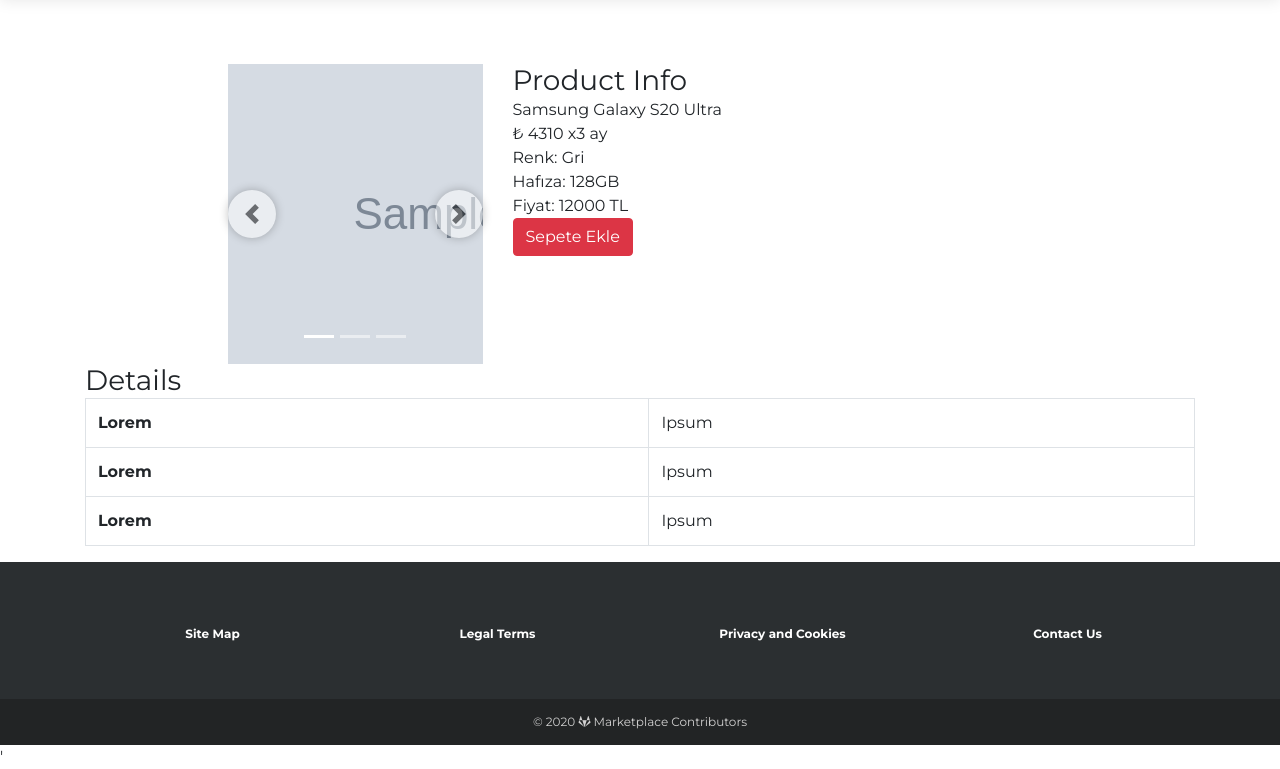
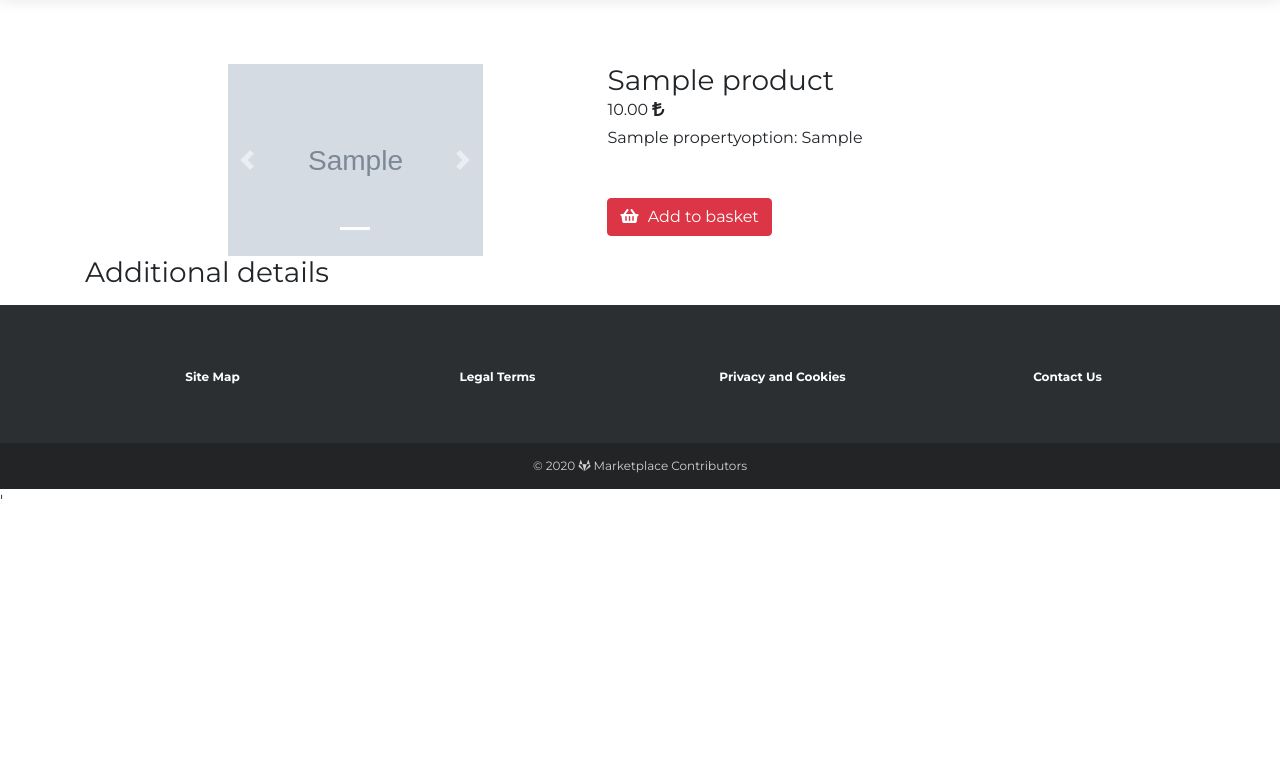
Before and after one commit to Medinaaz/Vodafone-Payment, a Django app: a page that uses templates/base.html in a window 1280 px wide. Shown: the part 84-853 px from the top of the page. After the commit the page ends 583 px from the top, so only its background shows below. Run offline with Django 3.2, Linux system fonts and the light colour scheme; tables that the repository leaves empty hold one stand-in row (values such as "Sample post"); grey boxes marked "Sample" are stand-in pictures; data that the repository does not hold is empty; some libraries are stand-ins or nearby versions.

Commit message:
Dynamic product properties added

```diff
--- /dev/null
+++ b/core/static/css/extra.css
@@ -0,0 +1,6 @@
+.green-text {
+    color: #28a745;
+}
+.red-text {
+    color: #dc3545;
+}
--- a/product/models.py
+++ b/product/models.py
@@ -82,3 +82,32 @@
 
     def __str__(self) -> str:
         return "{title} for {product}".format(title=self.title, product=self.product.name)
+
+
+class PropertyOption(models.Model):
+    name = models.CharField(_("Property name"), max_length=100, unique=True)
+
+    class Meta:
+        verbose_name = _("Property option")
+        verbose_name_plural = _("Property options")
+        ordering = ("name",)
+
+    def __str__(self):
+        return self.name
+
+
+class ProductProperty(models.Model):
+    product = models.ForeignKey(
+        Product, verbose_name=_("Product"), related_name="properties", on_delete=models.CASCADE
+    )
+    option = models.ForeignKey(
+        PropertyOption, verbose_name=_("Option"), related_name="usages", on_delete=models.CASCADE
+    )
+    value = models.CharField(_("Value"), max_length=255)
+    is_main_property = models.BooleanField(_("Main property"), default=False)
+
+    class Meta:
+        verbose_name = _("Product property")
+        verbose_name_plural = _("Product properties")
+        ordering = ("product", "option")
+        unique_together = ["product", "option"]
--- a/product/templates/product/details.html
+++ b/product/templates/product/details.html
@@ -1,85 +1,57 @@
 {% extends "base.html" %}
-
+{% load i18n %}
 {% block title %}{{ product.name }}{% endblock %}
 {% block content %}
 <div class="container" style="padding-top:5%">
     <div class="row justify-content-center">
-      <div class="col-3" style="height: 20%">
-        <div id="demo" class="carousel slide" data-ride="carousel">
-
-            <!-- Indicators -->
-            <ul class="carousel-indicators">
-              <li data-target="#demo" data-slide-to="0" class="active"></li>
-              <li data-target="#demo" data-slide-to="1"></li>
-              <li data-target="#demo" data-slide-to="2"></li>
-            </ul>
-
-            <!-- The slideshow -->
-            <div class="carousel-inner" style= "text-align:center">
+        <div class="col-3">
+        <div id="productImages" class="carousel slide" data-ride="carousel">
+          <ol class="carousel-indicators">
               {% for image in product.images.all %}
-              <div class="carousel-item active">
-                <img src="{{ image.image.url }}" alt="{{ image.title }}">
+            <li data-target="#productImages" data-slide-to="{{ forloop.counter0 }}"{% if forloop.first %} class="active"{% endif %}></li>
+              {% endfor %}
+          </ol>
+          <div class="carousel-inner">
+              {% for image in product.images.all %}
+            <div class="carousel-item{% if forloop.first %} active{% endif %}">
+              <img src="{{ image.image.url }}" class="d-block w-100" alt="{{ image.title }}">
             </div>
               {% endfor %}
           </div>
-
-            <!-- Left and right controls -->
-                <a class="carousel-control-prev my-auto" href="#demo" data-slide="prev" style = " box-shadow: 0 0 10px rgba(0,0,0,.5);
-                border-radius: 50%;
-                width: 48px;
-                height: 48px;
-                background-color: #ffffff;">
-                  <span class="carousel-control-prev-icon" style = "filter:invert()"></span>
+          <a class="carousel-control-prev" href="#productImages" role="button" data-slide="prev">
+            <span class="carousel-control-prev-icon" aria-hidden="true"></span>
+            <span class="sr-only">{% trans "Previous" %}</span>
           </a>
-            <a class="carousel-control-next my-auto" href="#demo" data-slide="next"  style = " box-shadow: 0 0 10px rgba(0,0,0,.5);
-            border-radius: 50%;
-            width: 48px;
-            height: 48px;
-            background-color: #ffffff;">
-              <span class="carousel-control-next-icon" style = "filter:invert()"></span>
+          <a class="carousel-control-next" href="#productImages" role="button" data-slide="next">
+            <span class="carousel-control-next-icon" aria-hidden="true"></span>
+            <span class="sr-only">{% trans "Next" %}</span>
           </a>
-
-          </div>
-
-      </div>
-
-
-      <div class="col-6">
-        <div class= "h3 my-auto">Product Info</div>
-        <div>
-            Samsung Galaxy S20 Ultra</br>
-            ₺ 4310 x3 ay</br>
-            Renk: Gri</br>
-            Hafıza: 128GB</br>
-            Fiyat: 12000 TL</br>
-            <button type="button" class="btn btn-danger">Sepete Ekle</button>
-        </div>
-
-
         </div>
         </div>
-
-
+        <div class="col-1"></div>
+        <div class="col-5">
+        <div class= "h3 my-auto">{{ product.name }}</div>
         <div>
-        <div class= "h3 my-auto">Details</div>
-
+            <p class="mb-1">{{ product.price|floatformat:2 }} <i class="fas fa-lira-sign"></i></p>
+            {% for property in main_properties %}
+            <p class="{% if forloop.last %}mb-5{% else %}mb-1{% endif %}">{{ property.option.name }}: {{ property.value }}</p>
+            {% endfor %}
+            <button type="button" class="btn btn-danger"><i class="fas fa-shopping-basket"></i> {% trans "Add to basket" %}</button>
+        </div>
+        </div>
+    </div>
+    <div>
+        <div class= "h3 my-auto">{% trans "Additional details" %}</div>
         <table class="table table-bordered">
             <tbody>
+            {% for property in additional_properties %}
               <tr>
-            <th scope="row">Lorem</th>
-            <td>Ipsum</td>
+                <th scope="row">{{ property.option.name }}</th>
+                  <td>{% if property.value == "check" %}<i class="fa fa-check-circle green-text"></i>{% elif property.value == "no-check" %}<i class="fa fa-times-circle red-text"></i>{% else %}{{ property.value }}{% endif %}</td>
               </tr>
-          <tr>
-            <th scope="row">Lorem</th>
-            <td>Ipsum</td>
-          </tr>
-          <tr>
-            <th scope="row">Lorem</th>
-            <td>Ipsum</td>
-          </tr>
+            {% endfor %}
             </tbody>
         </table>
-
     </div>
 </div>
 {% endblock %}
--- a/product/views.py
+++ b/product/views.py
@@ -2,7 +2,7 @@
 from django.utils.translation import ugettext_lazy as _
 from django.views.generic import TemplateView
 
-from product.models import Product, StatusChoices
+from product.models import Product, StatusChoices, ProductProperty
 
 
 class ProductDetailsView(TemplateView):
@@ -17,4 +17,6 @@
         if not product:
             raise Http404(_(f"Product {slug} was not found!"))
         context["product"] = product
+        context["main_properties"] = product.properties.filter(is_main_property=True).select_related("option")
+        context["additional_properties"] = product.properties.filter(is_main_property=False).select_related("option")
         return context
--- a/templates/base.html
+++ b/templates/base.html
@@ -9,6 +9,7 @@
     <link rel="stylesheet" href="{% static "css/styles.min.css" %}">
     <link rel="stylesheet" href="https://fonts.googleapis.com/css?family=Montserrat:400,400i,700,700i,600,600i">
     <link rel="stylesheet" href="{% static "fontawesome/css/all.min.css" %}">
+    <link rel="stylesheet" href="{% static "css/extra.css" %}">
     {% block extraHead %}{% endblock %}
 </head>
 
```
Also changed, not shown: product/admin.py (+20 -2 lines), product/migrations/0002_productproperty_propertyoption.py (added), product/migrations/0003_productproperty_is_main_property.py (added). Lines whose indentation alone changed are shown as unchanged.
